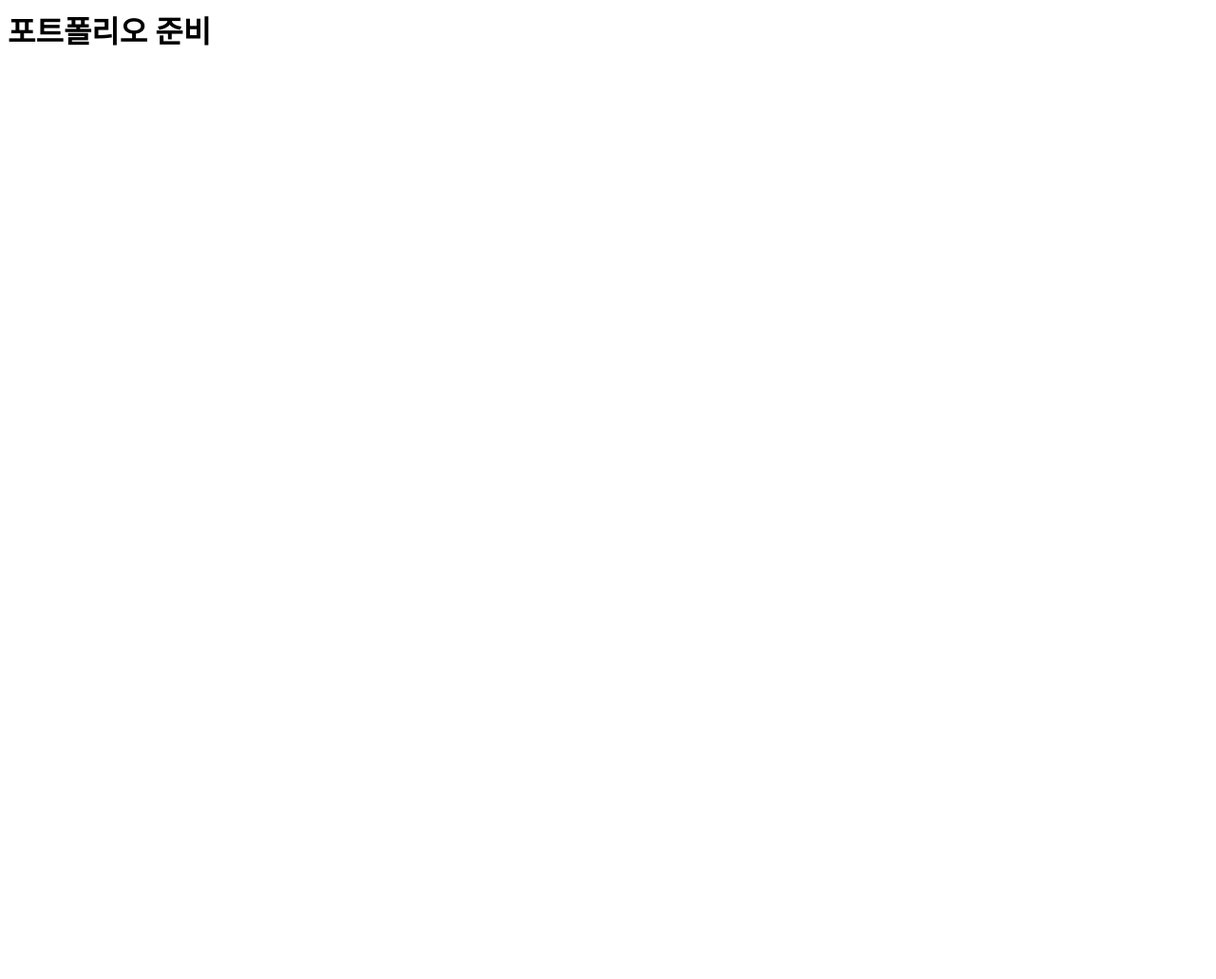
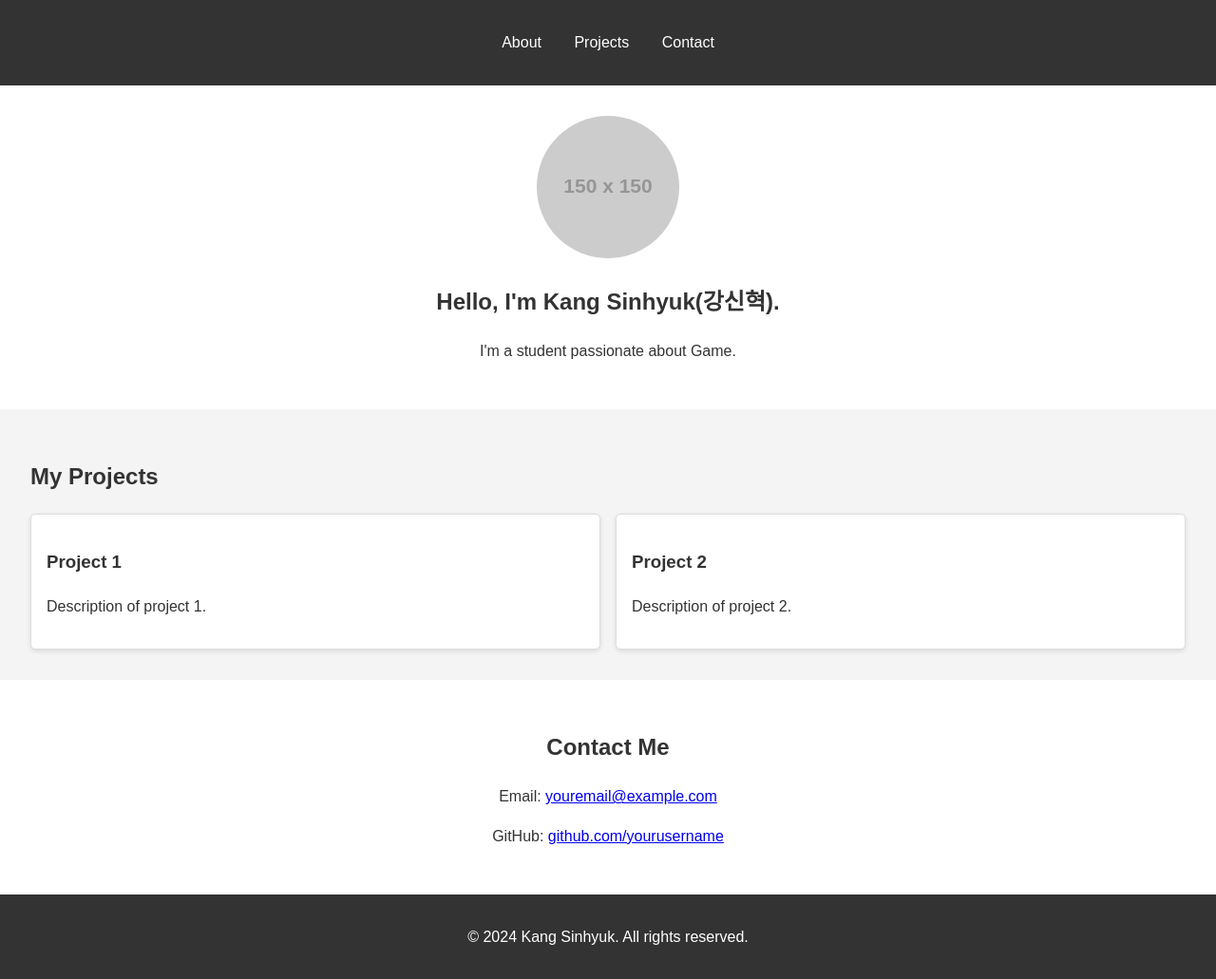
Before and after one commit to meroKang/mero, a plain HTML site: page index.html in a window 1280 px wide. Shown: the whole page at 95% size. Before the commit the page ends 800 px from the top, so only its background shows below. Drawn offline with Linux system fonts and the light colour scheme; placeholder pictures from the web are drawn by us.

Commit message:
Update index.html

```diff
--- a/index.html
+++ b/index.html
@@ -1,8 +1,154 @@
-<html>
-  <head>
-    <title>강신혁</title>
-  </head>
-  <body>
-    <h1>포트폴리오 준비</h1>
-  </body>
+<!DOCTYPE html>
+<html lang="en">
+<head>
+    <meta charset="UTF-8">
+    <meta name="viewport" content="width=device-width, initial-scale=1.0">
+    <title>My Portfolio</title>
+    <style>
+        /* Global Styles */
+        body {
+            font-family: Arial, sans-serif;
+            margin: 0;
+            padding: 0;
+            line-height: 1.6;
+            background: #f4f4f4;
+            color: #333;
+        }
+
+        /* Header */
+        header {
+            background: #333;
+            color: #fff;
+            padding: 1rem 0;
+            text-align: center;
+        }
+
+        nav ul {
+            list-style: none;
+            padding: 0;
+        }
+
+        nav ul li {
+            display: inline;
+            margin: 0 15px;
+        }
+
+        nav ul li a {
+            color: #fff;
+            text-decoration: none;
+        }
+
+        /* About Section */
+        #about {
+            text-align: center;
+            padding: 2rem 0;
+            background: #fff;
+        }
+
+        #about img {
+            border-radius: 50%;
+            width: 150px;
+            height: 150px;
+        }
+
+        /* Projects Section */
+        #projects {
+            padding: 2rem;
+            background: #f4f4f4;
+        }
+
+        .project-grid {
+            display: flex;
+            gap: 1rem;
+            flex-wrap: wrap;
+        }
+
+        .project {
+            background: #fff;
+            border: 1px solid #ddd;
+            padding: 1rem;
+            border-radius: 5px;
+            flex: 1 1 calc(33.333% - 2rem);
+            box-shadow: 0 2px 5px rgba(0, 0, 0, 0.1);
+        }
+
+        /* Contact Section */
+        #contact {
+            text-align: center;
+            padding: 2rem 0;
+            background: #fff;
+        }
+
+        footer {
+            text-align: center;
+            padding: 1rem 0;
+            background: #333;
+            color: #fff;
+        }
+    </style>
+</head>
+<body>
+    <header>
+        <nav>
+            <ul>
+                <li><a href="#about">About</a></li>
+                <li><a href="#projects">Projects</a></li>
+                <li><a href="#contact">Contact</a></li>
+            </ul>
+        </nav>
+    </header>
+
+    <main>
+        <!-- About Section -->
+        <section id="about">
+            <img src="https://via.placeholder.com/150" alt="Profile Picture">
+            <h1>Hello, I'm Kang Sinhyuk(강신혁).</h1>
+            <p>I'm a student passionate about Game.</p>
+        </section>
+
+        <!-- Projects Section -->
+        <section id="projects">
+            <h2>My Projects</h2>
+            <div class="project-grid">
+                <div class="project">
+                    <h3>Project 1</h3>
+                    <p>Description of project 1.</p>
+                </div>
+                <div class="project">
+                    <h3>Project 2</h3>
+                    <p>Description of project 2.</p>
+                </div>
+            </div>
+        </section>
+
+        <!-- Contact Section -->
+        <section id="contact">
+            <h2>Contact Me</h2>
+            <p>Email: <a href="mailto:youremail@example.com">youremail@example.com</a></p>
+            <p>GitHub: <a href="https://github.com/yourusername" target="_blank">github.com/yourusername</a></p>
+        </section>
+    </main>
+
+    <footer>
+        <p>&copy; 2024 Kang Sinhyuk. All rights reserved.</p>
+    </footer>
+
+    <script>
+        // JavaScript 코드가 필요하면 여기에 작성하세요.
+        // 아래는 간단한 예시입니다.
+        console.log("Portfolio loaded successfully!");
+
+        // Smooth scroll functionality for links
+        document.querySelectorAll('a[href^="#"]').forEach(anchor => {
+            anchor.addEventListener('click', function (e) {
+                e.preventDefault();
+                const targetId = this.getAttribute('href').substring(1);
+                const targetElement = document.getElementById(targetId);
+                if (targetElement) {
+                    targetElement.scrollIntoView({ behavior: 'smooth' });
+                }
+            });
+        });
+    </script>
+</body>
 </html>
```
